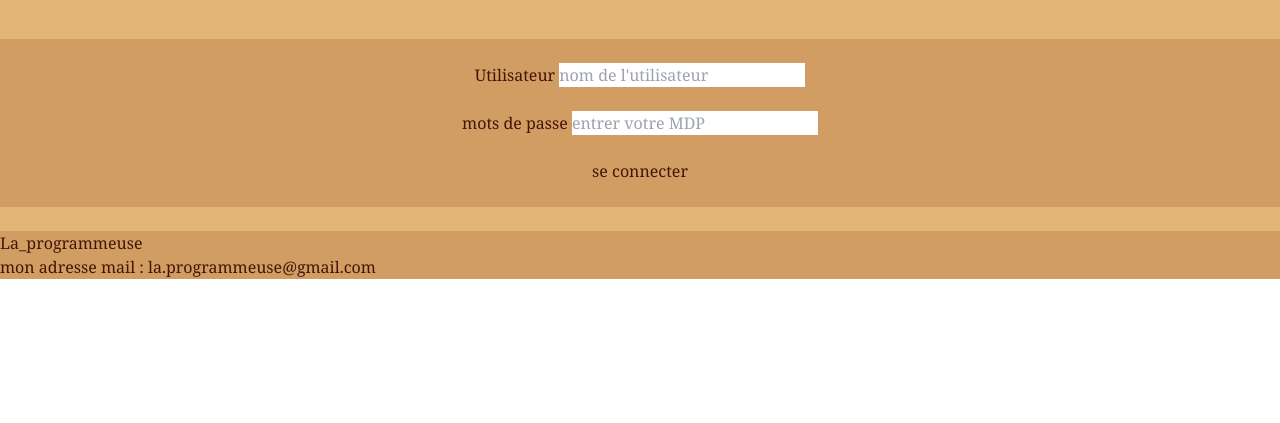
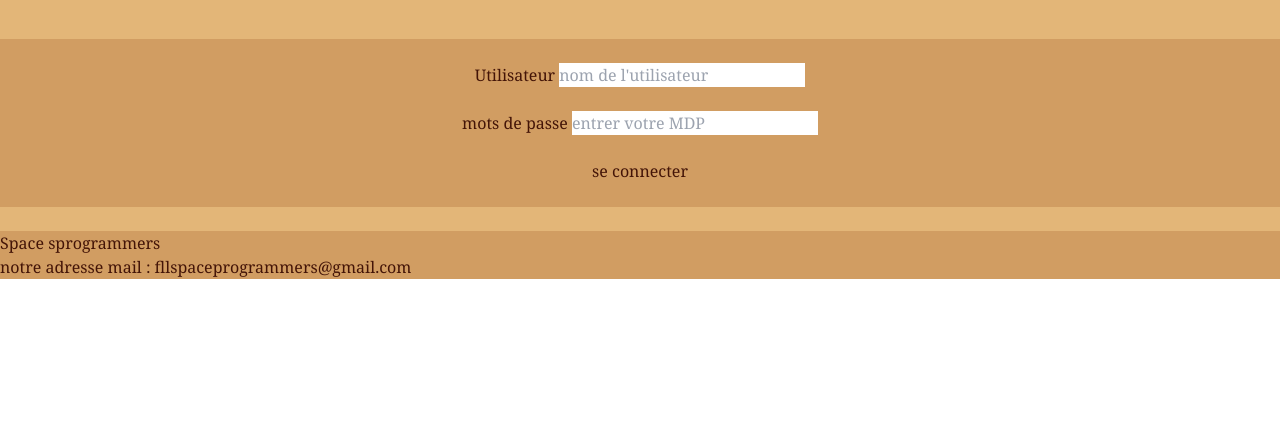
Before and after one commit to la-programmeuse/2eme-projet-VS-archeoopenbase, a Flask app: page /connect in a window 1280 px wide. Shown: the part 377-800 px from the top of the page. Run offline with Flask 3, Linux system fonts and the light colour scheme; some libraries are stand-ins or nearby versions.

Commit message:
adresse mail

```diff
--- a/templates/base.html
+++ b/templates/base.html
@@ -63,8 +63,8 @@
 
     </main>
     <footer class="bg-color1 text-orange-950 font-serif">
-        <p>La_programmeuse</p>
-        <p>mon adresse mail : la.programmeuse@gmail.com</p>
+        <p>Space sprogrammers</p>
+        <p>notre adresse mail : fllspaceprogrammers@gmail.com</p>
     </footer>
     <script src="https://maps.googleapis.com/maps/api/js?key=AIzaSyAxvPdCouaDKnkKMkP1L6vOkKZbPak24b4&callback=initMap"
         async defer></script>
```
